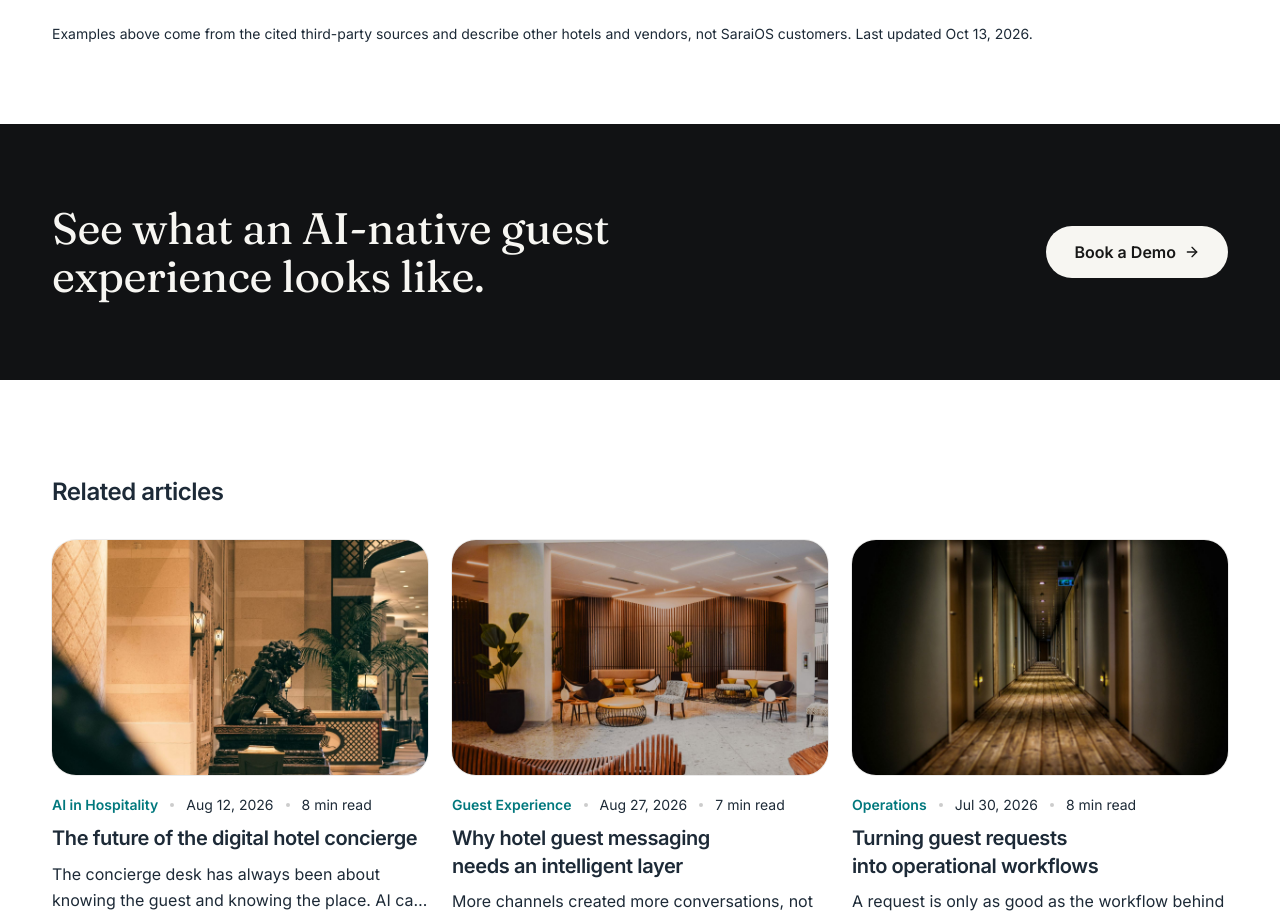
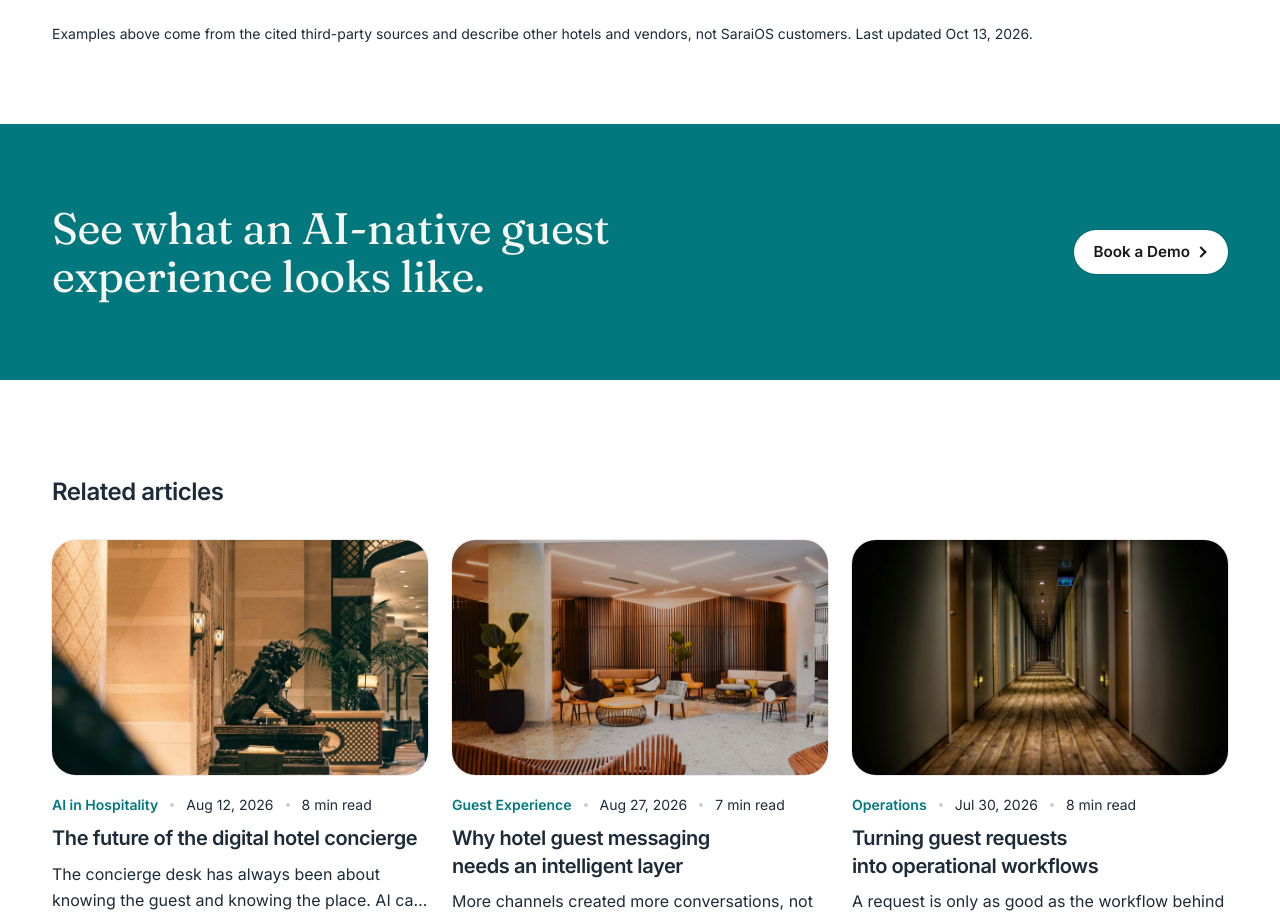
Before and after one commit to abdulrhhkahn/SaraiOS, a Next.js app: page /blog/how-ai-is-changing-the-hotel-guest-journey in a window 1280 px wide. Shown: the part 4780-5698 px from the top of the page. Built offline with nearby package versions, Linux system fonts and the light colour scheme; no server answers.

Commit message:
Add files via upload

```diff
--- a/app/blog/[slug]/page.tsx
+++ b/app/blog/[slug]/page.tsx
@@ -3,7 +3,8 @@ import { formatDate, getAllPosts, getPost, getRelatedPosts } from "@/lib/blog";
 import { absoluteUrl, siteConfig } from "@/lib/siteConfig";
 import { publicFileExists } from "@/lib/screenshots.server";
 import { breadcrumbJsonLd, faqJsonLd, pageMetadata } from "@/lib/seo";
-import { ButtonLink, Container } from "@/components/ui/primitives";
+import { Container } from "@/components/ui/primitives";
+import { ArrowButton } from "@/components/ui/ArrowButton";
 import { Reveal, RevealItem, Stagger } from "@/components/animations/Reveal";
 import { reveal } from "@/components/animations/variants";
 import { JsonLd } from "@/components/layout/JsonLd";
@@ -166,12 +167,12 @@ export default async function BlogPostPage(props: PageProps<"/blog/[slug]">) {
         </Container>
       </article>
 
-      <section className="on-night bg-night py-20 text-linen">
+      <section className="on-night bg-cta py-20 text-linen">
         <Container className="flex flex-col items-start gap-8 lg:flex-row lg:items-center lg:justify-between">
           <h2 className="max-w-2xl heading-section">See what an AI-native guest experience looks like.</h2>
-          <ButtonLink href="/demo" size="lg" variant="light" arrow>
+          <ArrowButton href="/demo" variant="secondary">
             Book a Demo
-          </ButtonLink>
+          </ArrowButton>
         </Container>
       </section>
 
```
